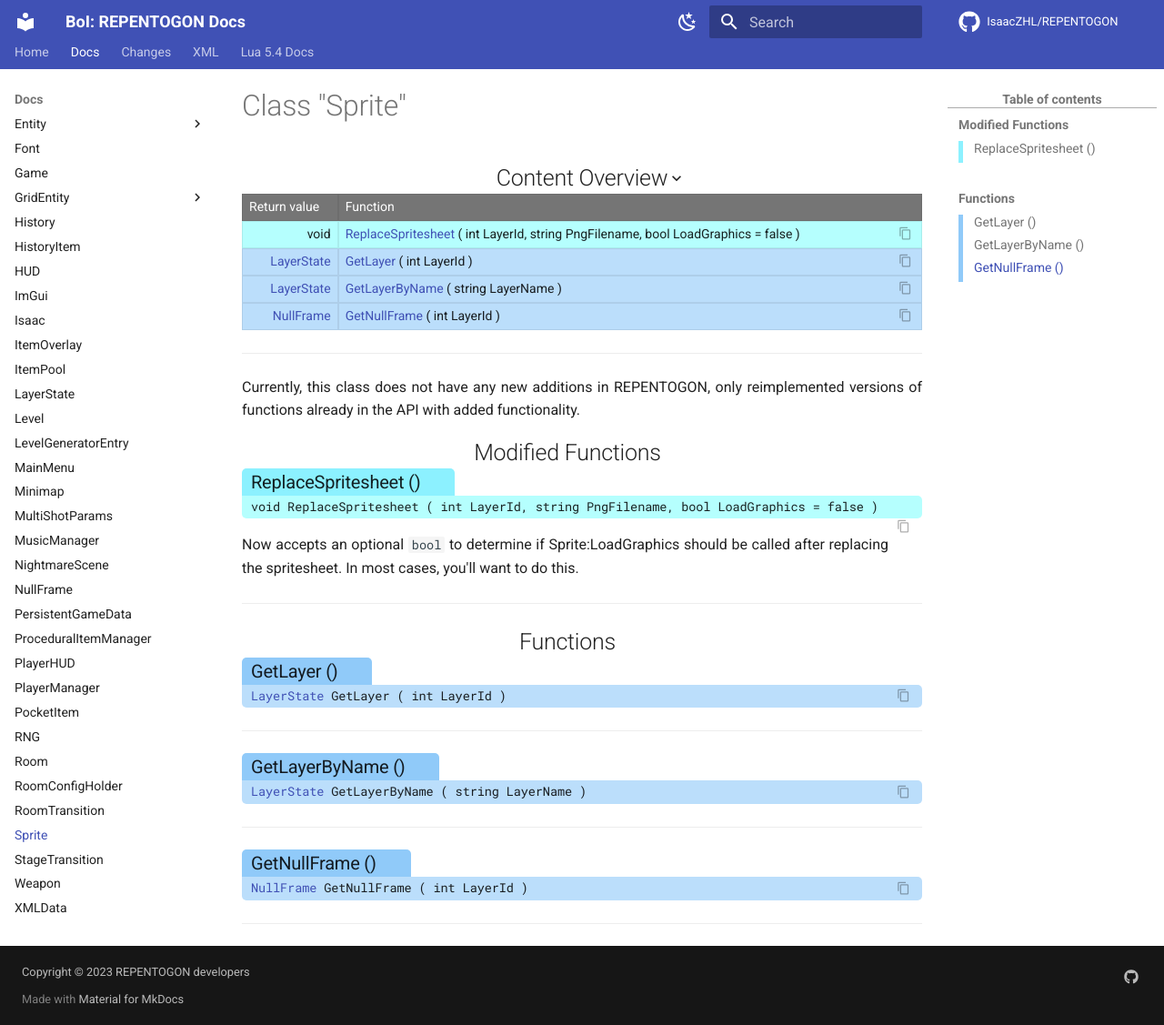
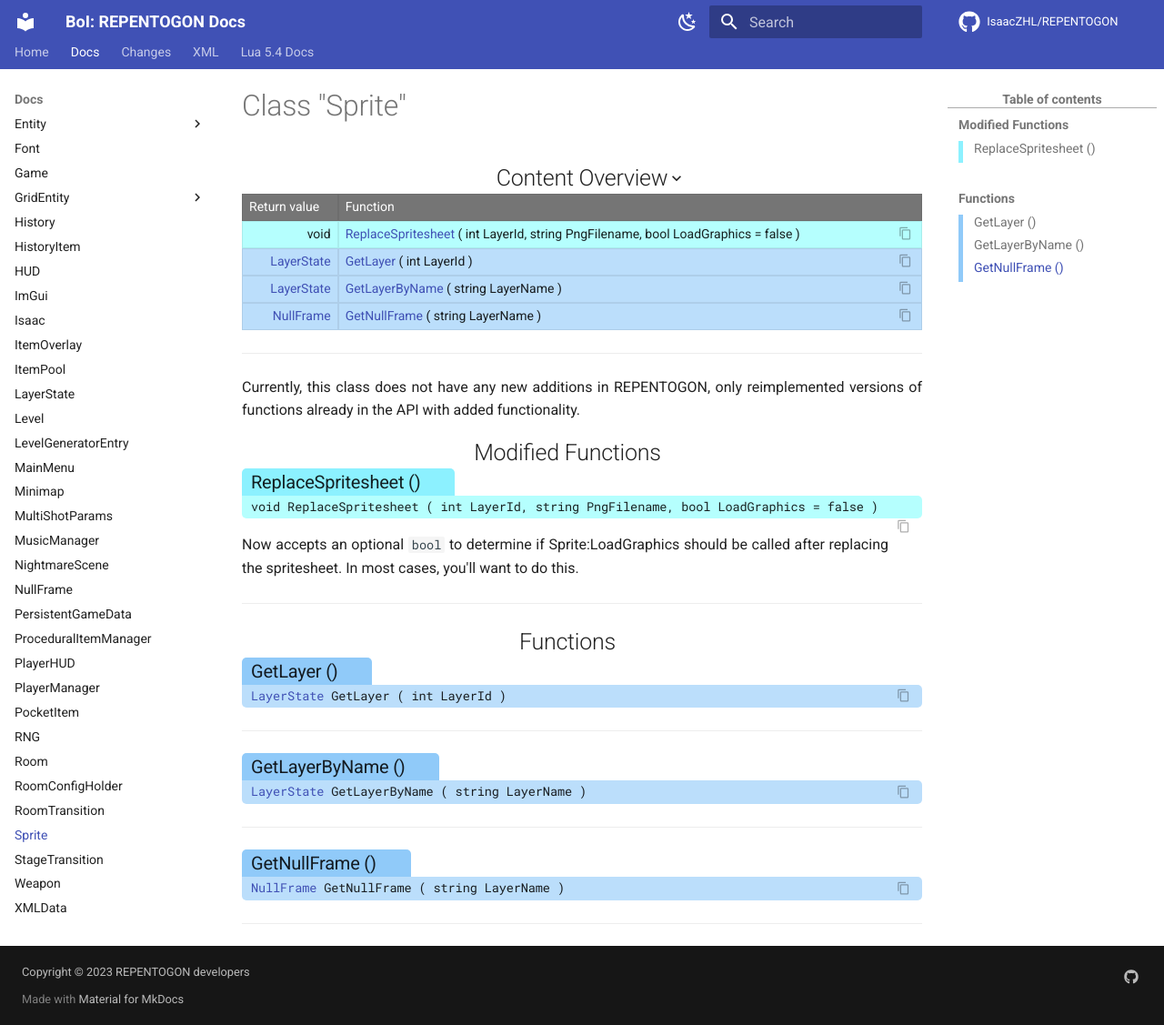
Before and after one commit to TeamREPENTOGON/REPENTOGON, an MkDocs documentation site: the page built from documentation/docs/Sprite.md, in a window 1280 px wide and 1127 px high. Shown: the whole window at 91% size. Built offline with MkDocs 1.6.1 and Material for MkDocs 9.7.7, drawn with Linux system fonts in a browser that asks for light colours; comment, search, counter and statistics services are not loaded; the version menu is left out.

Commit message:
Fix documentation error for Sprite:GetNullFrame()

```diff
--- a/documentation/docs/Sprite.md
+++ b/documentation/docs/Sprite.md
@@ -21,6 +21,6 @@
 
 ___
 ### Get·Null·Frame () {: aria-label='Functions' }
-#### [NullFrame](NullFrame.md) GetNullFrame ( int LayerId ) {: .copyable aria-label='Functions' }
+#### [NullFrame](NullFrame.md) GetNullFrame ( string LayerName ) {: .copyable aria-label='Functions' }
 
 ___
```
